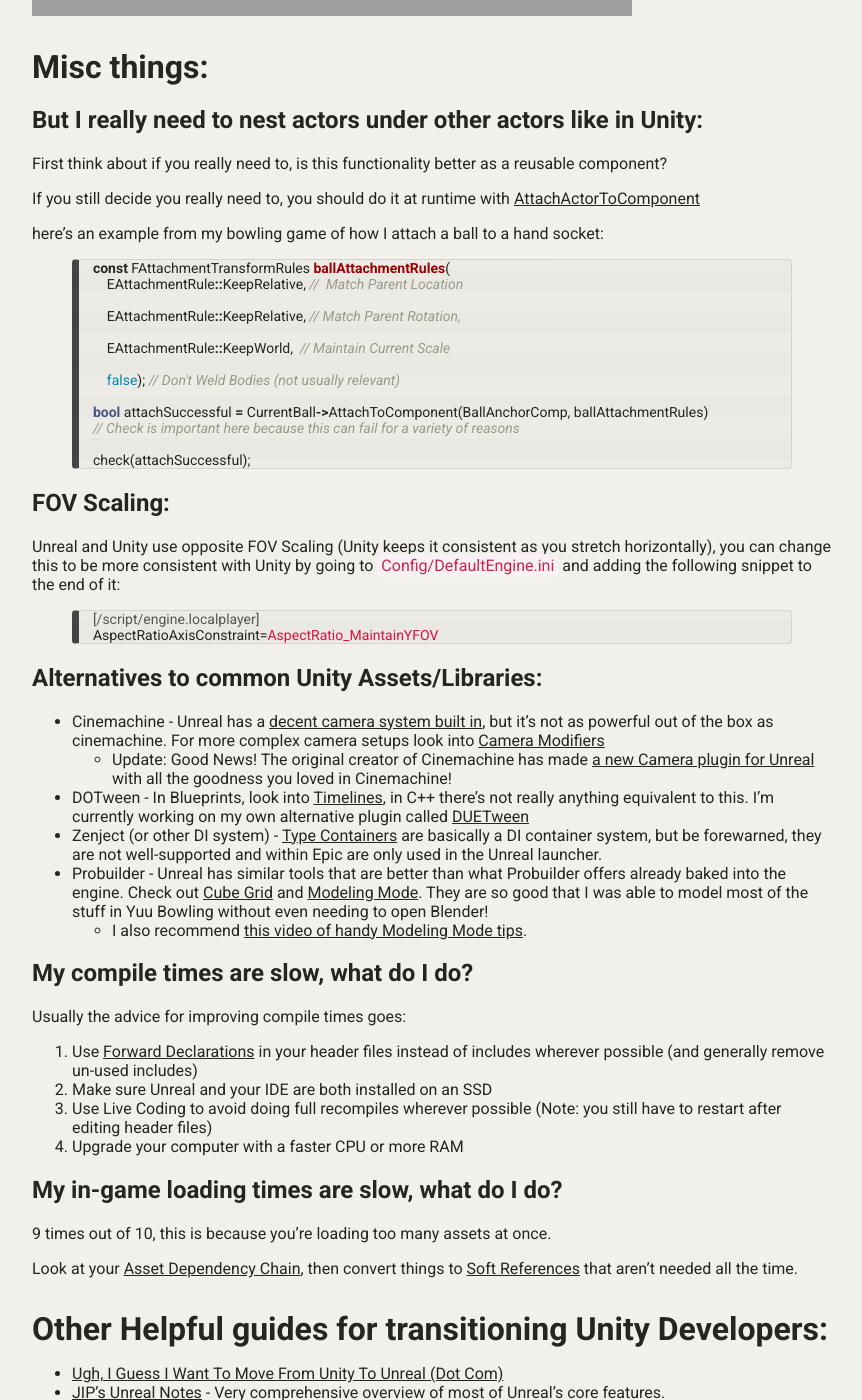
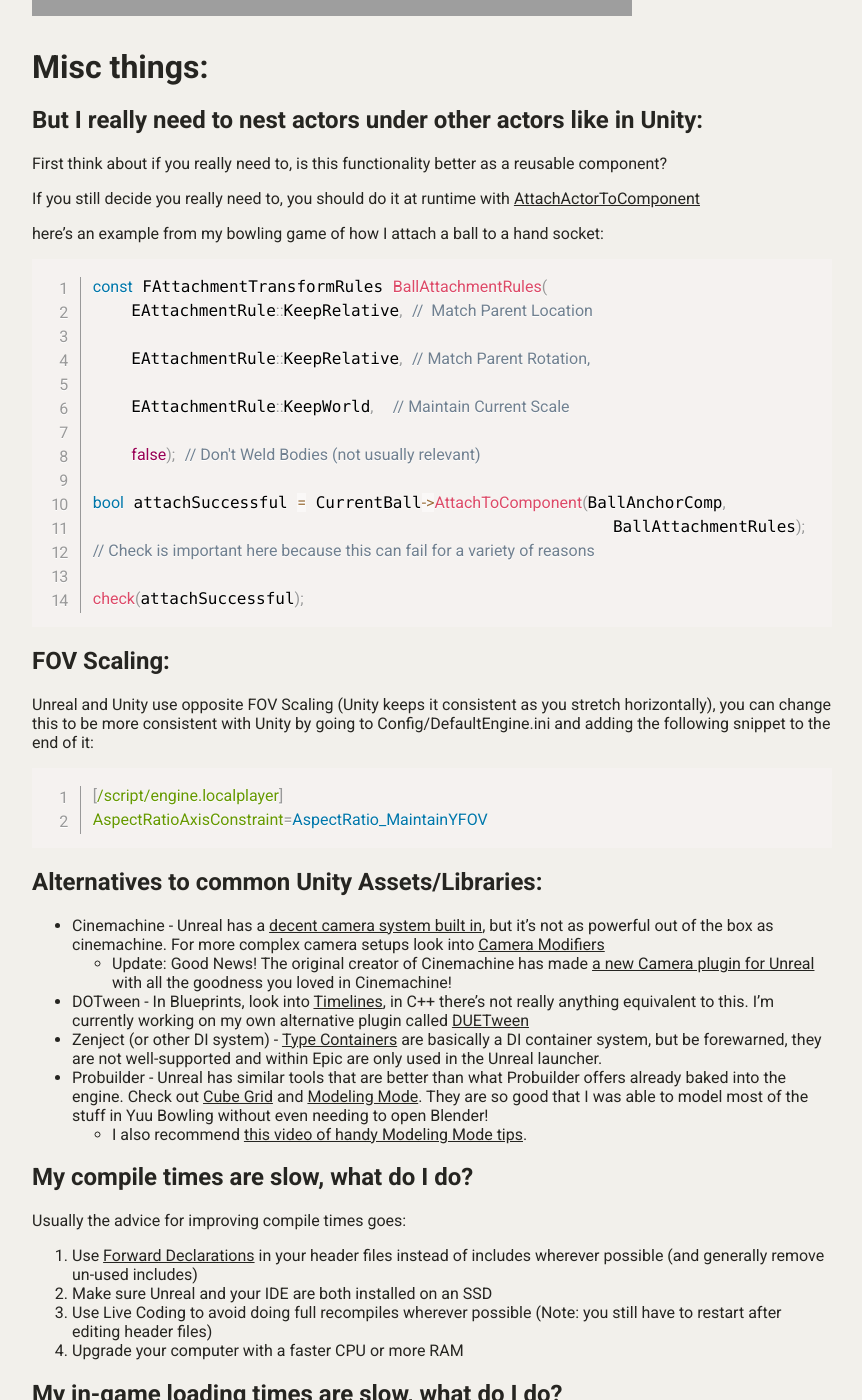
Before and after one commit to jaideng123/jaideng123.github.io, a Jekyll site: the page built from _posts/blogposts/2023-04-30-UnityToUnreal.md, in a window 1280 px wide and 1400 px high, scrolled down 5000 px. Shown: the whole window, without its empty margins (208-1070 px from the left). Built offline with Jekyll 4.4.1, drawn with Linux system fonts in a browser that asks for light colours; nearby versions of some CDN libraries; grey boxes are pictures that could not be loaded.

Commit message:
Better Code Blocks

```diff
--- a/_config.yml
+++ b/_config.yml
@@ -19,6 +19,10 @@
 
 logo: assets/images/headshot.jpg
 image: assets/images/headshot.jpg
+
+kramdown:
+  syntax_highlighter_opts:
+    disable: true
 
 social:
   name: Jaiden Gerig
--- a/_layouts/default.html
+++ b/_layouts/default.html
@@ -13,6 +13,9 @@
     <link href="https://fonts.googleapis.com/css2?family=Kanit:ital,wght@0,500;1,500&display=swap" rel="stylesheet">
     <link rel="stylesheet" href="{{ '/assets/css/main.css' | relative_url }}" />
     <link href="https://pro.fontawesome.com/releases/v5.15.4/css/all.css" rel="stylesheet">
+    <link href="https://cdnjs.cloudflare.com/ajax/libs/prism/1.29.0/themes/prism.min.css" rel="stylesheet" />
+    <link href="https://cdnjs.cloudflare.com/ajax/libs/prism/1.29.0/plugins/line-numbers/prism-line-numbers.min.css" rel="stylesheet" />
+    <link href="https://cdnjs.cloudflare.com/ajax/libs/prism/1.29.0/plugins/toolbar/prism-toolbar.min.css" rel="stylesheet" />
     {% if jekyll.environment == 'production' %}
     <!-- Global site tag (gtag.js) - Google Analytics -->
     <script async src="https://www.googletagmanager.com/gtag/js?id=UA-53820040-3"></script>
@@ -27,7 +30,8 @@
     {% seo %}
 </head>
 
-<body>
+<body class="line-numbers">
+    <header data-plugin-header="show-language"></header>
     <section class="page-header">
         <section class="page-header__title">
             <a href="/games" class="header-link">Jaiden Gerig | Gameplay Programmer & Designer</a>
@@ -39,6 +43,11 @@
         </section>
     </section>
     {{ content }}
+    <script async src="https://cdnjs.cloudflare.com/ajax/libs/prism/1.29.0/components/prism-core.min.js"></script>
+    <script async src="https://cdnjs.cloudflare.com/ajax/libs/prism/1.29.0/plugins/line-numbers/prism-line-numbers.min.js"></script>
+    <script async src="https://cdnjs.cloudflare.com/ajax/libs/prism/1.29.0/plugins/show-language/prism-show-language.min.js"></script>
+    <script async src="https://cdnjs.cloudflare.com/ajax/libs/prism/1.29.0/plugins/toolbar/prism-toolbar.min.js"></script>
+    <script async src="https://cdnjs.cloudflare.com/ajax/libs/prism/1.29.0/plugins/autoloader/prism-autoloader.min.js"></script>
 </body>
 
 </html>
--- a/_posts/blogposts/2023-04-30-UnityToUnreal.md
+++ b/_posts/blogposts/2023-04-30-UnityToUnreal.md
@@ -144,22 +144,23 @@
 here's an example from my bowling game of how I attach a ball to a hand socket:
 
 {% highlight cpp %}
-    const FAttachmentTransformRules ballAttachmentRules(
-        EAttachmentRule::KeepRelative, //  Match Parent Location
-        EAttachmentRule::KeepRelative, // Match Parent Rotation,
-        EAttachmentRule::KeepWorld,  // Maintain Current Scale
-        false); // Don't Weld Bodies (not usually relevant)
-    bool attachSuccessful = CurrentBall->AttachToComponent(BallAnchorComp, ballAttachmentRules)
-    // Check is important here because this can fail for a variety of reasons
-    check(attachSuccessful);
+const FAttachmentTransformRules BallAttachmentRules(
+    EAttachmentRule::KeepRelative, //  Match Parent Location
+    EAttachmentRule::KeepRelative, // Match Parent Rotation,
+    EAttachmentRule::KeepWorld,  // Maintain Current Scale
+    false); // Don't Weld Bodies (not usually relevant)
+bool attachSuccessful = CurrentBall->AttachToComponent(BallAnchorComp,
+                                                      BallAttachmentRules);
+// Check is important here because this can fail for a variety of reasons
+check(attachSuccessful);
 {% endhighlight %}
 
 
 ## FOV Scaling:
 Unreal and Unity use opposite FOV Scaling (Unity keeps it consistent as you stretch horizontally), you can change this to be more consistent with Unity by going to `Config/DefaultEngine.ini` and adding the following snippet to the end of it:
 {% highlight ini %}
-    [/script/engine.localplayer]
-    AspectRatioAxisConstraint=AspectRatio_MaintainYFOV
+[/script/engine.localplayer]
+AspectRatioAxisConstraint=AspectRatio_MaintainYFOV
 {% endhighlight %}
 
 ## Alternatives to common Unity Assets/Libraries:
--- a/_sass/_blog.scss
+++ b/_sass/_blog.scss
@@ -276,86 +276,89 @@
 
 /* --- Code blocks --- */
 
-code {
-    padding: 0.125rem 0.25rem;
-    color: #c7254e;
-    background-color: #f9f2f4;
-    border-radius: 0.25rem;
-}
-
-pre code {
-    padding: 0;
-    background-color: transparent;
-    border-radius: 0;
-}
-
-pre {
-    font-size: 0.875rem;
-    line-height: 1.5em;
-    border-radius: 0.25rem;
-    padding: 0.59375rem;
-}
-
-.highlight pre {
-    border: none;
-    background: none;
-    margin: 0;
-    line-height: 1rem;
-}
-
-.highlight>pre {
-    background-image: linear-gradient(rgba(0, 0, 0, 0.03), rgba(0, 0, 0, 0.03) 1.5em, rgba(0, 0, 0, 0.02) 1.5em, rgba(0, 0, 0, 0.02) 3em);
-    background-size: auto 3em;
-    background-position-y: 0.625rem;
-    border: 1px solid rgba(0, 0, 0, 0.1);
-    border-left: 0.4375rem solid #444;
-}
-
-.highlight>pre:not([class~="highlight"]) {
-    /* code block with line number */
-    padding: 0;
-}
-
-.highlight table,
-.highlight tr,
-.highlight td {
-    /* to be removed after fixing table styles */
-    border: none;
-    background: none;
-    padding: 0;
+.highlight {
     margin: 0;
 }
+// code {
+//     padding: 0.125rem 0.25rem;
+//     color: #c7254e;
+//     background-color: #f9f2f4;
+//     border-radius: 0.25rem;
+// }
 
-.highlight pre.lineno {
-    color: rgba(0, 0, 0, 0.3);
-    border-radius: 0;
-    border-right: 2px solid #444;
-}
+// pre code {
+//     padding: 0;
+//     background-color: transparent;
+//     border-radius: 0;
+// }
 
-/* Make line numbers unselectable: excludes line numbers from copy-paste user ops */
-.lineno {
-    -webkit-user-select: none;
-    -moz-user-select: none;
-    -ms-user-select: none;
-    user-select: none;
-}
+// pre {
+//     font-size: 0.875rem;
+//     line-height: 1.5em;
+//     border-radius: 0.25rem;
+//     padding: 0.59375rem;
+// }
 
-.lineno::selection,
-.lineno::-moz-selection {
-    background: none;
-}
+// .highlight pre {
+//     border: none;
+//     background: none;
+//     margin: 0;
+//     line-height: 1rem;
+// }
 
-/* Fix table border github gist snippets */
+// .highlight>pre {
+//     background-image: linear-gradient(rgba(0, 0, 0, 0.03), rgba(0, 0, 0, 0.03) 1.5em, rgba(0, 0, 0, 0.02) 1.5em, rgba(0, 0, 0, 0.02) 3em);
+//     background-size: auto 3em;
+//     background-position-y: 0.625rem;
+//     border: 1px solid rgba(0, 0, 0, 0.1);
+//     border-left: 0.4375rem solid #444;
+// }
 
-.gist,
-.gist-file table tr {
-    border: unset;
-}
+// .highlight>pre:not([class~="highlight"]) {
+//     /* code block with line number */
+//     padding: 0;
+// }
 
-.gist,
-.gist-file table tr td {
-    border: unset;
-}
+// .highlight table,
+// .highlight tr,
+// .highlight td {
+//     /* to be removed after fixing table styles */
+//     border: none;
+//     background: none;
+//     padding: 0;
+//     margin: 0;
+// }
+
+// .highlight pre.lineno {
+//     color: rgba(0, 0, 0, 0.3);
+//     border-radius: 0;
+//     border-right: 2px solid #444;
+// }
+
+// /* Make line numbers unselectable: excludes line numbers from copy-paste user ops */
+// .lineno {
+//     -webkit-user-select: none;
+//     -moz-user-select: none;
+//     -ms-user-select: none;
+//     user-select: none;
+// }
+
+// .lineno::selection,
+// .lineno::-moz-selection {
+//     background: none;
+// }
+
+// /* Fix table border github gist snippets */
+
+// .gist,
+// .gist-file table tr {
+//     border: unset;
+// }
+
+// .gist,
+// .gist-file table tr td {
+//     border: unset;
+// }
 
 
 /* --- Tables --- */
```
